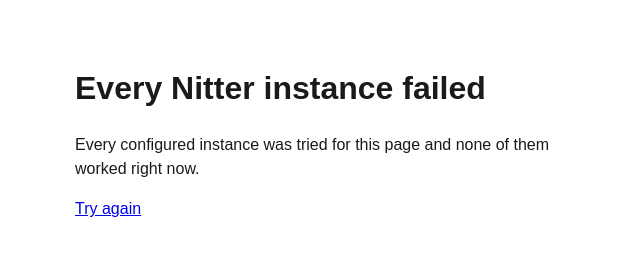
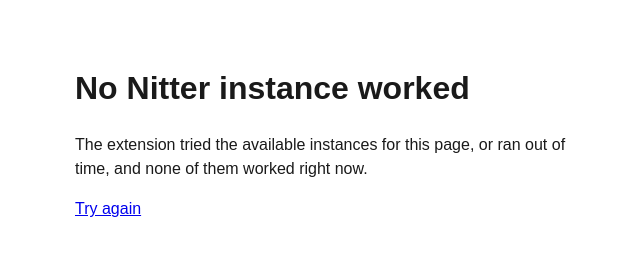
Before and after one commit to deroverda/twitter-to-nitter, a browser extension: page terminal-failure.html in a window 1280 px wide. Shown: the whole page, without its empty margins (309-949 px from the left). Drawn offline with Linux system fonts and the light colour scheme.

Commit message:
Stop the failure page claiming every instance was tried
The page said every configured instance was tried, but the navigation also ends when it runs out of time (MAX_FALLBACK_MS) with candidates untried. The text now covers both cases, and the comment on terminalFailurePage and the README line describing the page match.

```diff
--- a/background.js
+++ b/background.js
@@ -1311,8 +1311,9 @@
 // silently defeated this entire terminal-failure path: the update() call
 // failed, its rejection was swallowed by the caller's .catch(() => {}), and
 // the user was left stranded on the last broken instance with no explanation
-// at all. Shown only when every configured instance has been tried and
-// failed for one navigation. No web_accessible_resources entry is needed:
+// at all. Shown when every configured instance has been tried and failed for
+// one navigation, or when the navigation ran out of time (MAX_FALLBACK_MS)
+// with candidates left. No web_accessible_resources entry is needed:
 // tabs.update() navigating to the extension's own page is a first-party
 // operation, not a web page referencing an extension resource.
 function terminalFailurePage(path) {
--- a/terminal-failure.html
+++ b/terminal-failure.html
@@ -12,8 +12,8 @@
   }
 </style>
 
-<h1>Every Nitter instance failed</h1>
-<p>Every configured instance was tried for this page and none of them worked right now.</p>
+<h1>No Nitter instance worked</h1>
+<p>The extension tried the available instances for this page, or ran out of time, and none of them worked right now.</p>
 <p><a id="retry" href="about:blank">Try again</a></p>
 
 <script src="terminal-failure.js"></script>
```
Also changed, not shown: README.md.
